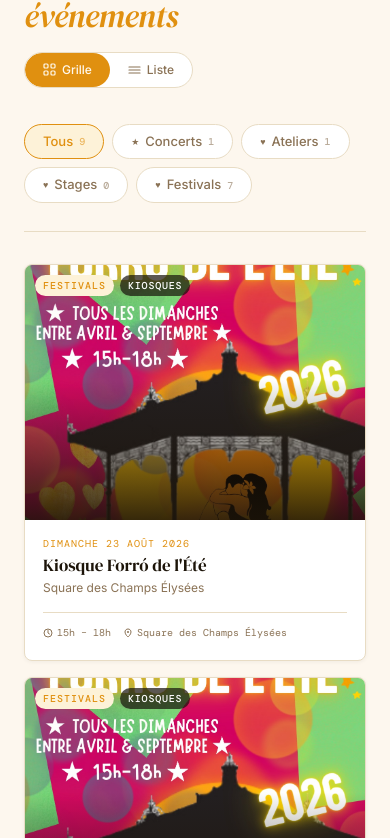
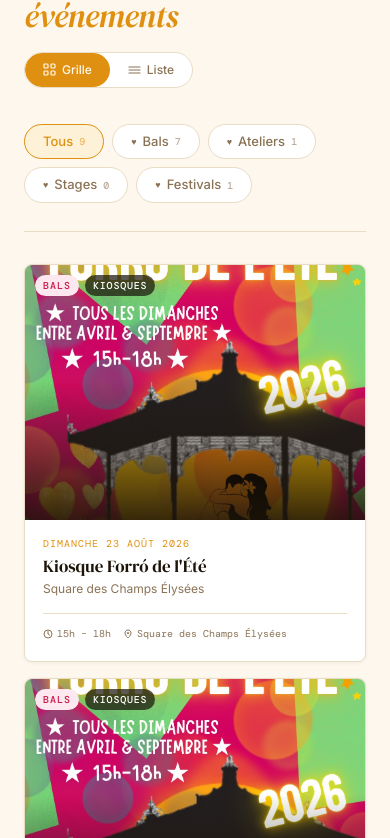
Before and after one commit to Hardante/leptitbalperdu, a React (Vite) app: page / in a window 390 px wide. Shown: the part 2526-3364 px from the top of the page. Built offline with nearby package versions, Linux system fonts and the light colour scheme; the HTML template or start-up script is replaced by a standard one.

Commit message:
fix: catégorie Bals pour forrobodó & kiosques, titres lisibles sur mobile

```diff
--- a/src/App.tsx
+++ b/src/App.tsx
@@ -18,7 +18,7 @@ import courseDanseImg    from '@/imports/WhatsApp_Image_2026-08-18_at_17.04.07.j
 
 // ─── types & data ──────────────────────────────────────────────────────────────
 
-type Filter = 'Tous' | 'Concerts' | 'Ateliers' | 'Stages' | 'Festivals'
+type Filter = 'Tous' | 'Bals' | 'Ateliers' | 'Stages' | 'Festivals'
 type ViewMode = 'grille' | 'liste'
 
 interface Evt {
@@ -46,7 +46,7 @@ const EVENTS: Evt[] = [
     dateSort: '2026-06-26',
     time: '21h – 2h',
     venue: '19-21 rue Boyer, 75020 Paris',
-    category: 'Concerts',
+    category: 'Bals',
     image: festJuninaImg,
     tag: 'Festa Junina',
     description: "La soirée bal mensuelle avec initiation à la danse à 21h par Marion Lima, suivie d'un concert live. Bel Air de Forró reçoit Mytho Roots pour une Festa Junina explosive.",
@@ -72,7 +72,7 @@ const EVENTS: Evt[] = [
     dateSort: '2026-08-23',
     time: '15h – 18h',
     venue: 'Square des Champs Élysées, 8e',
-    category: 'Festivals',
+    category: 'Bals',
     image: kiosquesPosterImg,
     tag: 'Kiosques',
     description: "Bal forró en plein air avec initiation gratuite. Tout le monde est le bienvenu, aucune expérience requise.",
@@ -85,7 +85,7 @@ const EVENTS: Evt[] = [
     dateSort: '2026-08-30',
     time: '15h – 18h',
     venue: 'Square Courteline, 12e',
-    category: 'Festivals',
+    category: 'Bals',
     image: kiosquesPosterImg,
     tag: 'Kiosques',
     description: "Bal forró en plein air avec initiation gratuite. Tout le monde est le bienvenu, aucune expérience requise.",
@@ -98,7 +98,7 @@ const EVENTS: Evt[] = [
     dateSort: '2026-09-06',
     time: '15h – 18h',
     venue: "Square d'Anvers, 9e",
-    category: 'Festivals',
+    category: 'Bals',
     image: kiosquesPosterImg,
     tag: 'Kiosques',
     description: "Bal forró en plein air avec initiation gratuite. Tout le monde est le bienvenu, aucune expérience requise.",
@@ -111,7 +111,7 @@ const EVENTS: Evt[] = [
     dateSort: '2026-09-13',
     time: '15h – 18h',
     venue: 'Square Courteline, 12e',
-    category: 'Festivals',
+    category: 'Bals',
     image: kiosquesPosterImg,
     tag: 'Kiosques',
     description: "Bal forró en plein air avec initiation gratuite. Tout le monde est le bienvenu, aucune expérience requise.",
@@ -124,7 +124,7 @@ const EVENTS: Evt[] = [
     dateSort: '2026-09-20',
     time: '15h – 18h',
     venue: 'Square Édouard Vaillant, 20e',
-    category: 'Festivals',
+    category: 'Bals',
     image: kiosquesPosterImg,
     tag: 'Kiosques',
     description: "Bal forró en plein air avec initiation gratuite. Tout le monde est le bienvenu, aucune expérience requise.",
@@ -137,7 +137,7 @@ const EVENTS: Evt[] = [
     dateSort: '2026-09-27',
     time: '15h – 18h',
     venue: 'Square Trousseau, 12e',
-    category: 'Festivals',
+    category: 'Bals',
     image: kiosquesPosterImg,
     tag: 'Kiosques',
     description: "Bal forró en plein air avec initiation gratuite. Tout le monde est le bienvenu, aucune expérience requise.",
@@ -150,7 +150,7 @@ const EVENTS: Evt[] = [
     dateSort: '2025-11-21',
     time: '21h – 2h',
     venue: '19-21 rue Boyer, 75020 Paris',
-    category: 'Concerts',
+    category: 'Bals',
     image: event1Img,
     description: "Celia Neusa, Virginia Cambuci et Douglas Marcolino réunis pour une soirée forró roots d'exception. Initiation à 21h avec Marion Lima.",
   },
@@ -162,7 +162,7 @@ const EVENTS: Evt[] = [
     dateSort: '2026-04-17',
     time: '21h – 2h',
     venue: '19-21 rue Boyer, 75020 Paris',
-    category: 'Concerts',
+    category: 'Bals',
     image: event2Img,
     description: "Le Trio Muçambê, formation emblématique du forró universitaire brésilien, fait escale à Paris pour un concert-bal.",
   },
@@ -174,7 +174,7 @@ const EVENTS: Evt[] = [
     dateSort: '2026-03-20',
     time: '21h – 2h',
     venue: '19-21 rue Boyer, 75020 Paris',
-    category: 'Concerts',
+    category: 'Bals',
     image: event3Img,
     description: "Le groupe Moinho d'Agua apporte les rythmes du Nordeste brésilien au cœur de Paris. Soirée bal avec initiation par Marion Lima.",
   },
@@ -211,7 +211,7 @@ const EVENTS: Evt[] = [
     dateSort: '2026-09-19',
     time: '21h – 2h & plus',
     venue: '19-21 rue Boyer, 75020 Paris',
-    category: 'Concerts',
+    category: 'Bals',
     image: forrobodo20ansImg,
     tag: '20e Anniversaire',
     ticketUrl: 'https://www.helloasso.com/associations/le-p-tit-bal-perdu/evenements/forrobodo-special-20-ans-du-p-tit-bal-trio-exactamente',
@@ -233,17 +233,17 @@ const EVENTS: Evt[] = [
   },
 ]
 
-const FILTERS: Filter[] = ['Tous', 'Concerts', 'Ateliers', 'Stages', 'Festivals']
+const FILTERS: Filter[] = ['Tous', 'Bals', 'Ateliers', 'Stages', 'Festivals']
 
 const CAT_COLOR: Record<string, string> = {
-  Concerts: '#c9184a',
+  Bals:     '#c9184a',
   Ateliers: '#1aa0b8',
   Stages:   '#7c5cbf',
   Festivals:'#e09010',
 }
 
 const CAT_BG: Record<string, string> = {
-  Concerts: '#fce8ee',
+  Bals:     '#fce8ee',
   Ateliers: '#dff4f8',
   Stages:   '#ede8f8',
   Festivals:'#fdf2d8',
@@ -521,9 +521,9 @@ function EventCardGrid({ evt }: { evt: Evt }) {
         </div>
       </div>
       <div style={{ padding: '16px 18px 20px', flex: 1, display: 'flex', flexDirection: 'column', gap: 5 }}>
-        <p style={{ fontFamily: "'DM Mono', monospace", fontSize: 10, color: 'var(--primary)', letterSpacing: '0.1em', textTransform: 'uppercase', whiteSpace: 'nowrap', overflow: 'hidden', textOverflow: 'ellipsis' }}>{evt.date}</p>
-        <h3 style={{ fontFamily: "'DM Serif Display', serif", fontSize: 17, color: 'var(--surface-foreground)', lineHeight: 1.15, whiteSpace: 'nowrap', overflow: 'hidden', textOverflow: 'ellipsis' }}>{evt.title}</h3>
-        <p style={{ fontFamily: "'Inter', sans-serif", fontSize: 12, color: 'var(--muted-foreground)', lineHeight: 1.4, flexGrow: 1, whiteSpace: 'nowrap', overflow: 'hidden', textOverflow: 'ellipsis' }}>{evt.subtitle}</p>
+        <p style={{ fontFamily: "'DM Mono', monospace", fontSize: 10, color: 'var(--primary)', letterSpacing: '0.1em', textTransform: 'uppercase' }}>{evt.date}</p>
+        <h3 style={{ fontFamily: "'DM Serif Display', serif", fontSize: 17, color: 'var(--surface-foreground)', lineHeight: 1.2 }}>{evt.title}</h3>
+        <p style={{ fontFamily: "'Inter', sans-serif", fontSize: 12, color: 'var(--muted-foreground)', lineHeight: 1.4, flexGrow: 1, display: '-webkit-box', WebkitLineClamp: 2, WebkitBoxOrient: 'vertical', overflow: 'hidden' }}>{evt.subtitle}</p>
         <div style={{ display: 'flex', gap: 12, marginTop: 10, paddingTop: 12, borderTop: '1px solid var(--border)' }}>
           <span style={{ fontFamily: "'DM Mono', monospace", fontSize: 10, color: 'var(--muted-foreground)', display: 'flex', alignItems: 'center', gap: 4 }}>
             <svg width="10" height="10" viewBox="0 0 10 10" fill="none"><circle cx="5" cy="5" r="4" stroke="currentColor" strokeWidth="1"/><path d="M5 2.5v2.5l1.5 1" stroke="currentColor" strokeWidth="1" strokeLinecap="round"/></svg>
```
